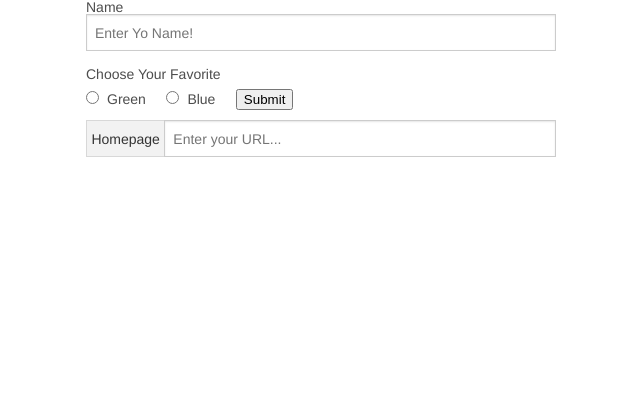
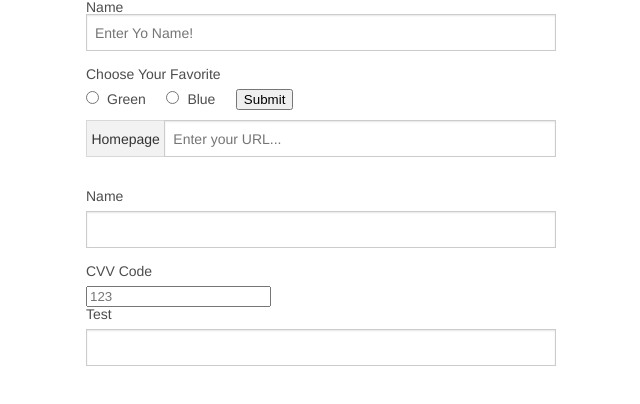
Before and after one commit to dakotaberg123/form-test, a plain HTML site: page index.html in a window 1280 px wide. Shown: the whole page, without its empty margins (69-709 px from the left). Drawn offline with Linux system fonts and the light colour scheme.

Commit message:
New Form

```diff
--- a/index.html
+++ b/index.html
@@ -41,6 +41,31 @@
    </div>
     <!-- FORM END -->
 
+
+
+    <!-- New Form Start -->
+      <div class="row">
+        <div class="columns large-6">
+          <form action"" data-abide>
+          <label for="name">Name</label>
+          <input type="text" name="name" required>
+          <small class="error">COME BACK TO ME!</small>
+
+          <label for="cvv">CVV Code</label>
+          <input type="cvv" name="cvv" placeholder="123" required>
+          <small class="error">WE WONT SELL YOUR INFORMATION, TOO MANY TIMES.</small>
+
+          <label for="test">Test</label>
+          <input type="text" name="test">
+          </form>
+      </div>
+      </div>
+
+
+
+    <!-- New Form End -->
+
+
     <script src="js/vendor/jquery.js"></script>
     <script src="js/foundation.min.js"></script>
     <script>
```
